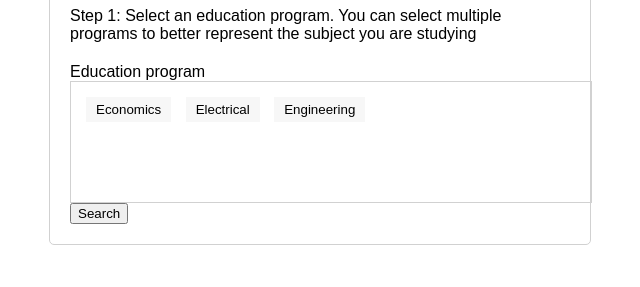
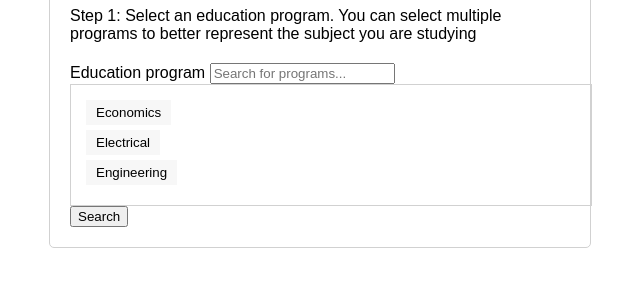
Before and after one commit to JackISED/Career-Exploration-Tool-Test, a plain HTML site: page explore_education.html in a window 1280 px wide. Shown: the part 73-360 px from the top of the page, without its empty margins (320-960 px from the left). Drawn offline with Linux system fonts and the light colour scheme.

Commit message:
added filtering field of study options

```diff
--- a/explore_education.html
+++ b/explore_education.html
@@ -45,6 +45,7 @@
             background-color: #f7f7f7;
             cursor: pointer;
             transition: background-color 0.3s ease;
+            display: block;
         }
 
         .multiselect button.selected {
@@ -61,6 +62,18 @@
                 btn.classList.add("selected");
             }
         }
+
+        function filterOptions() {
+            const searchValue = document.getElementById('searchBox').value.toLowerCase();
+            const buttons = document.querySelectorAll('.multiselect button');
+            buttons.forEach(button => {
+                if (!button.innerText.toLowerCase().includes(searchValue) && !button.classList.contains('selected')) {
+                    button.style.display = 'none';
+                } else {
+                    button.style.display = 'block';
+                }
+            });
+        }
     </script>
 </head>
 
@@ -69,6 +82,7 @@
         <div class="header">Search by field of study</div>
         <div class="description">Step 1: Select an education program. You can select multiple programs to better represent the subject you are studying</div>
         <label for="education-program">Education program</label>
+        <input type="text" id="searchBox" onkeyup="filterOptions()" placeholder="Search for programs...">
         <div class="multiselect" id="education-program">
             <button onclick="toggleSelection(event)">Economics</button>
             <button onclick="toggleSelection(event)">Electrical</button>
```
